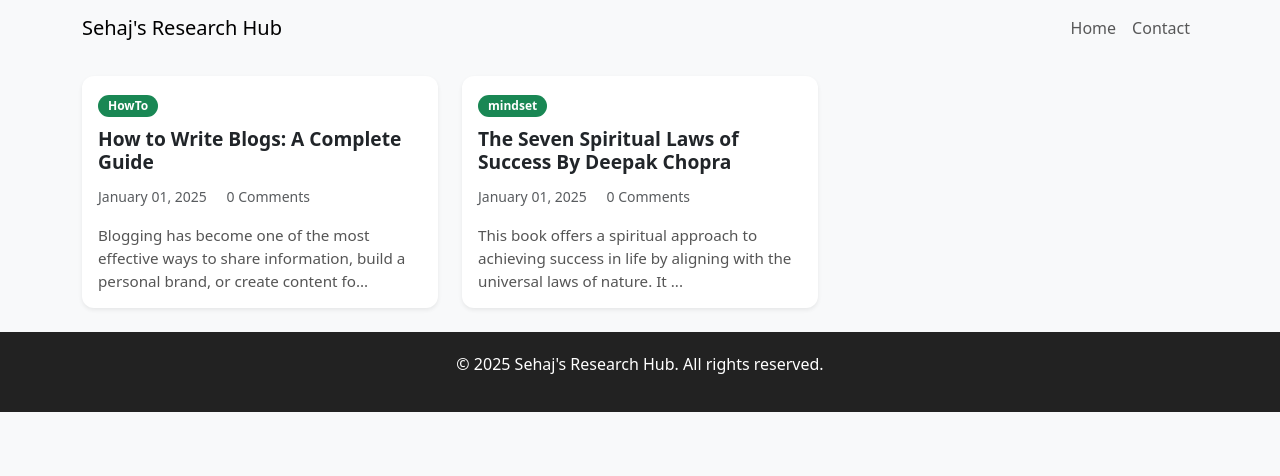
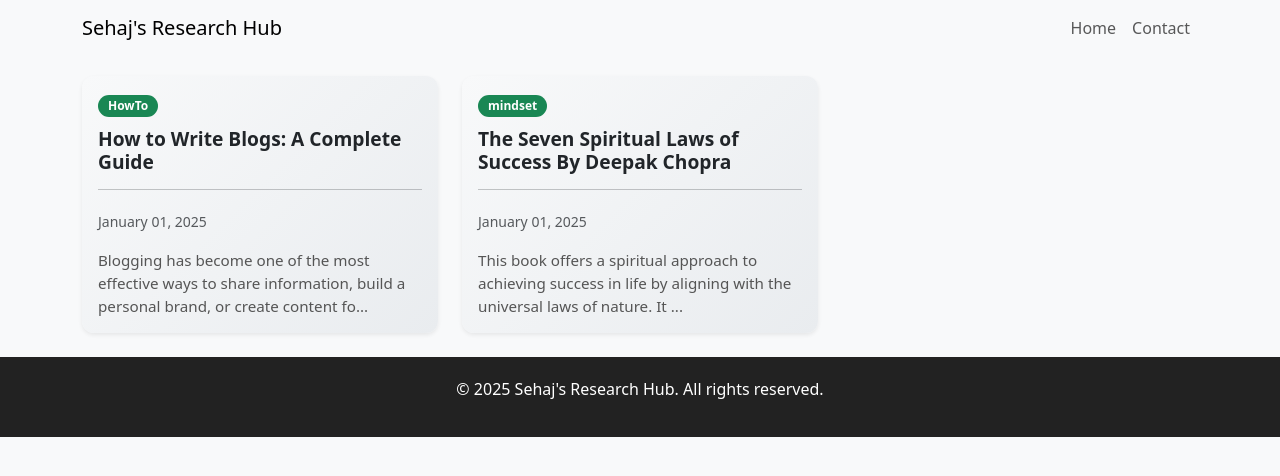
Before and after one commit to sehaj97/Blogging, a Jekyll site: the page built from index.md, in a window 1280 px wide. Shown: the top 476 px of the page. Built offline with Jekyll 4.4.1, drawn with Linux system fonts in a browser that asks for light colours.

Commit message:
Update home.html

```diff
--- a/_layouts/home.html
+++ b/_layouts/home.html
@@ -4,7 +4,8 @@ layout: default
 <div id="posts-container" class="row row-cols-1 row-cols-md-2 row-cols-lg-3 g-4">
   {% for post in site.posts %}
   <div class="col">
-    <div class="card h-100 shadow-sm">
+    <a href="{{ post.url | relative_url }}" class="text-decoration-none">
+      <div class="card h-100 shadow-sm" style="background: linear-gradient(135deg, #f8f9fa, #e9ecef);">
         <div class="card-body">
           <!-- Categories -->
           <div class="mb-2">
@@ -16,17 +17,13 @@ layout: default
           </div>
 
           <!-- Post Title -->
-        <h5 class="card-title">
-          <a href="{{ post.url | relative_url }}" class="text-decoration-none text-dark">
-            {{ post.title }}
-          </a>
-        </h5>
+          <h5 class="card-title text-dark">{{ post.title }}</h5>
+          <hr />
 
           <!-- Metadata -->
           <div class="mb-3 text-muted">
             <small>
               <i class="far fa-calendar-alt"></i> {{ post.date | date: "%B %d, %Y" }}
-            <i class="far fa-comment ms-3"></i> 0 Comments
             </small>
           </div>
 
@@ -34,9 +31,11 @@ layout: default
           <p class="card-text">{{ post.excerpt | strip_html | truncate: 120 }}</p>
         </div>
       </div>
+    </a>
   </div>
   {% endfor %}
 </div>
+
 
 
 <div id="pagination-container" class="d-flex justify-content-center mt-4"></div>
```
Lines whose indentation alone changed are shown as unchanged.
